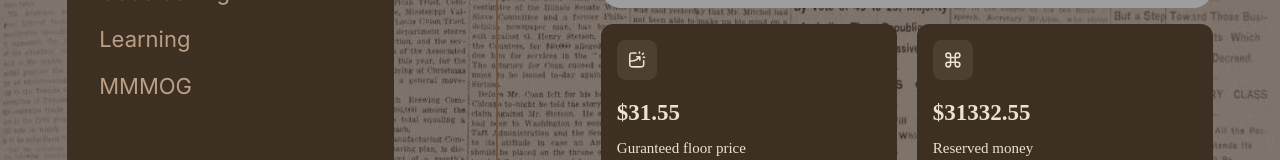
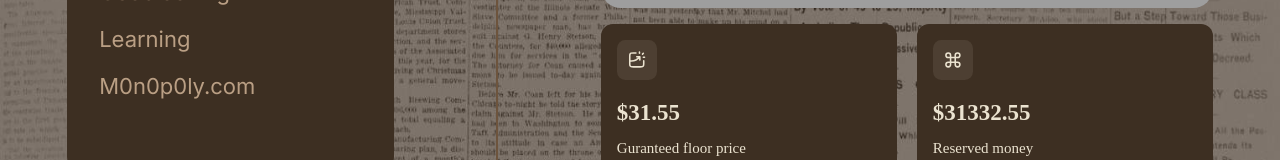
Before and after one commit to huntermanwoow/new_york_times_LandingPage, a Next.js app: page / in a window 1280 px wide. Shown: the part 624-784 px from the top of the page. Built offline with nearby package versions, Linux system fonts and the light colour scheme; grey boxes are pictures that could not be loaded; a web font is replaced by a local one.

Commit message:
Update item

```diff
--- a/src/components/Layout/Sidebar.js
+++ b/src/components/Layout/Sidebar.js
@@ -83,7 +83,7 @@ export default function Sidebar({ show, setter, reservesSectionRef, yieldSection
                     />
                     <MenuItem
                         name="TikTok"
-                        route="/"
+                        route="https://www.tiktok.com/@realassetdao"
                     />
                     <MenuItem
                         name="Geoblocking"
@@ -95,7 +95,7 @@ export default function Sidebar({ show, setter, reservesSectionRef, yieldSection
                         target="_"
                     />
                     <MenuItem
-                        name="MMMOG"
+                        name="M0n0p0ly.com"
                         route="https://m0n0p0ly.com/"
                     />
                 </div>
```
